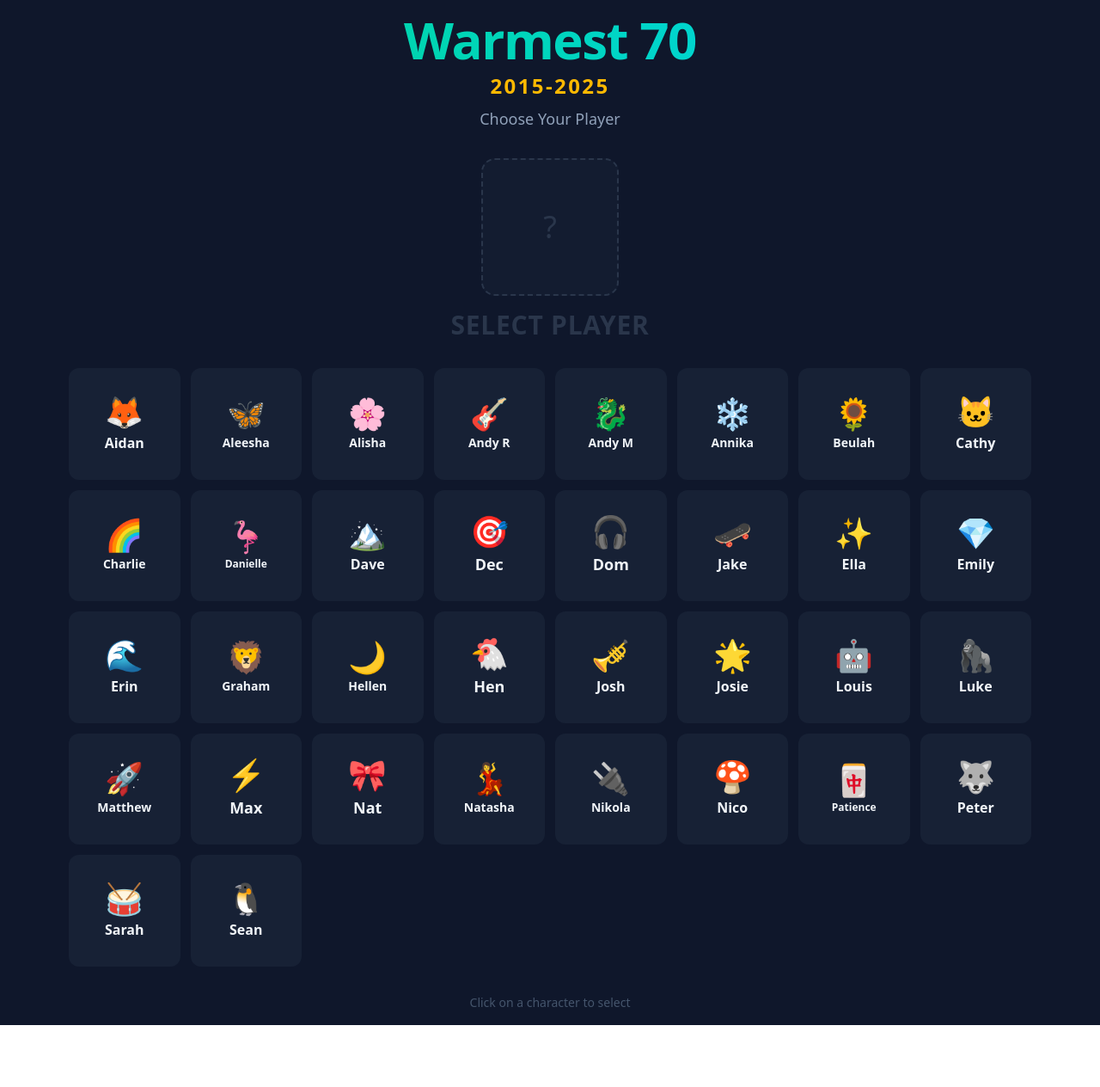
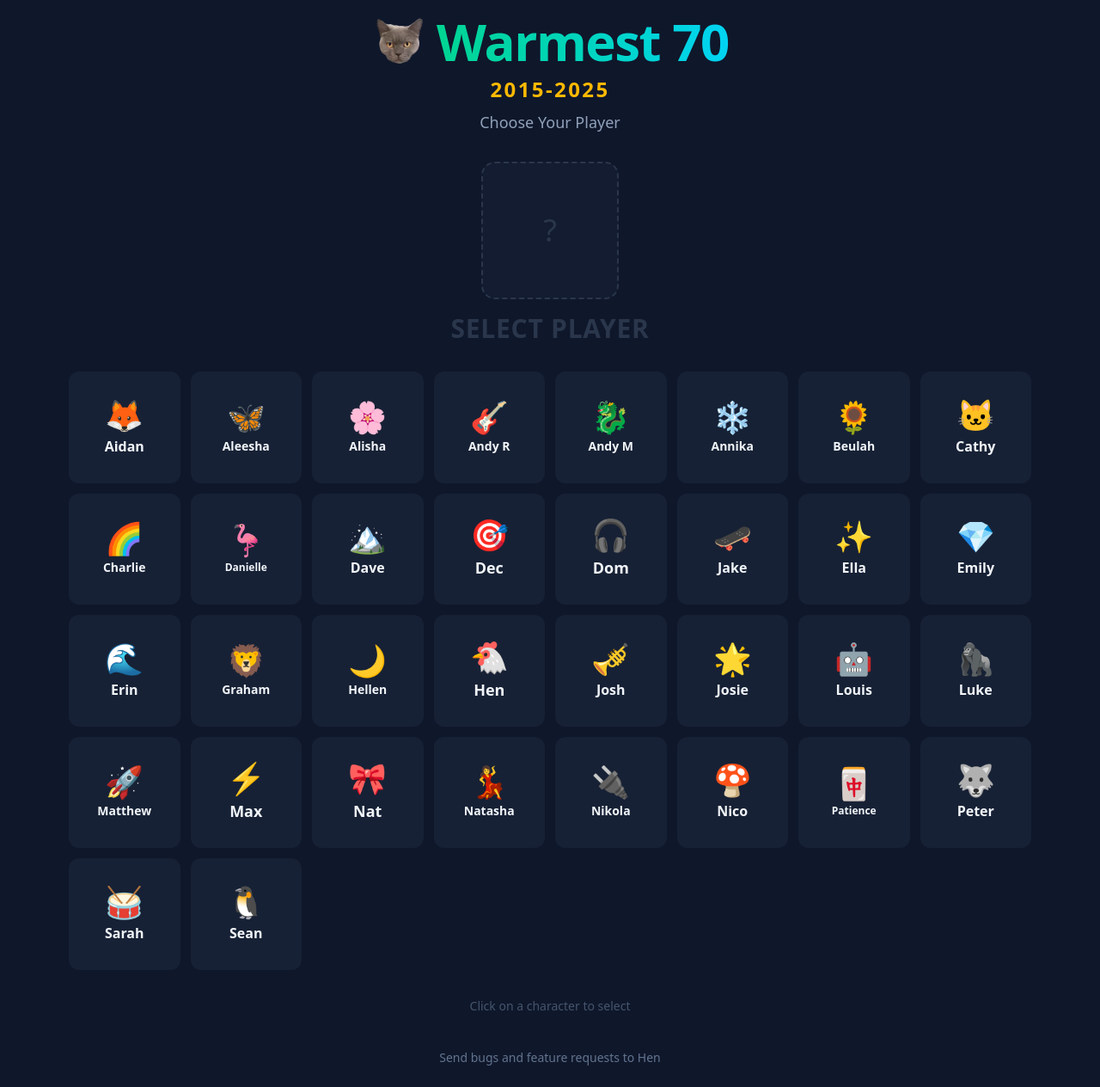
Before and after one commit to henrycjc/musicvoting, a React (Vite) app in the folder musicvoting_frontend/: page / in a window 1280 px wide. Shown: the whole page at 86% size. Before the commit the page ends 1192 px from the top, so only its background shows below. Built offline with nearby package versions, Linux system fonts and the light colour scheme; no server answers.

Commit message:
Aesthetic improvements

```diff
--- a/musicvoting_frontend/index.html
+++ b/musicvoting_frontend/index.html
@@ -2,9 +2,9 @@
 <html lang="en">
   <head>
     <meta charset="UTF-8" />
-    <link rel="icon" type="image/svg+xml" href="/vite.svg" />
+    <link rel="icon" type="image/png" href="/image.png" />
     <meta name="viewport" content="width=device-width, initial-scale=1.0" />
-    <title>musicvoting_frontend</title>
+    <title>Warmest 70</title>
   </head>
   <body>
     <div id="root"></div>
--- a/musicvoting_frontend/src/App.tsx
+++ b/musicvoting_frontend/src/App.tsx
@@ -72,10 +72,19 @@ function App() {
     setExistingBallot({ ...existingBallot, isRescinded: true });
   }, [username, existingBallot]);
 
+  const footer = (
+    <footer className="py-6 text-center text-sm text-slate-500">
+      Send bugs and feature requests to Hen
+    </footer>
+  );
+
   if (!isAuthenticated) {
     return (
-      <div className="min-h-screen bg-slate-900 flex items-center justify-center p-4">
+      <div className="min-h-screen bg-slate-900 flex flex-col">
+        <div className="flex-1 flex items-center justify-center p-4">
           <LoginForm onLogin={login} isLoading={isLoading} error={error} />
+        </div>
+        {footer}
       </div>
     );
   }
@@ -85,11 +94,14 @@ function App() {
       <header className="border-b border-slate-800/50 bg-slate-900/95 backdrop-blur sticky top-0 z-40">
         <div className="mx-auto max-w-5xl px-4 py-4">
           <div className="flex items-center justify-between">
+            <div className="flex items-center gap-3">
+              <img src="/image.png" alt="" className="h-8 w-8" />
               <div>
                 <h1 className="text-xl font-bold text-slate-100">
                   Warmest 70 of {getVotePeriodLabel()}
                 </h1>
                 <p className="text-sm text-slate-400">Logged in as {displayName || username}</p>
+              </div>
             </div>
             <button
               onClick={logout}
@@ -161,6 +173,8 @@ function App() {
           </TabPanels>
         </TabGroup>
       </main>
+
+      {footer}
     </div>
   );
 }
--- a/musicvoting_frontend/src/components/LoginForm.tsx
+++ b/musicvoting_frontend/src/components/LoginForm.tsx
@@ -37,9 +37,12 @@ export function LoginForm({ onLogin, isLoading, error }: LoginFormProps) {
     <div className="w-full max-w-6xl mx-auto px-4">
       {/* Title */}
       <div className="text-center mb-8">
-        <h1 className="text-4xl md:text-6xl font-black text-transparent bg-clip-text bg-gradient-to-r from-emerald-400 via-teal-400 to-cyan-400 mb-2 tracking-tight">
-          Warmest 70
-        </h1>
+        <div className="flex items-center justify-center gap-3 mb-2">
+          <img src="/image.png" alt="" className="h-12 w-12 md:h-16 md:w-16" />
+          <h1 className="text-4xl md:text-6xl font-black text-transparent bg-clip-text bg-gradient-to-r from-emerald-400 via-teal-400 to-cyan-400 tracking-tight">
+            Warmest 70
+          </h1>
+        </div>
         <p className="text-xl md:text-2xl font-bold text-amber-400 tracking-widest">
           {getVotePeriodLabel()}
         </p>
```
Also changed, not shown: musicvoting_frontend/public/image.png (added). Lines whose indentation alone changed are shown as unchanged.
